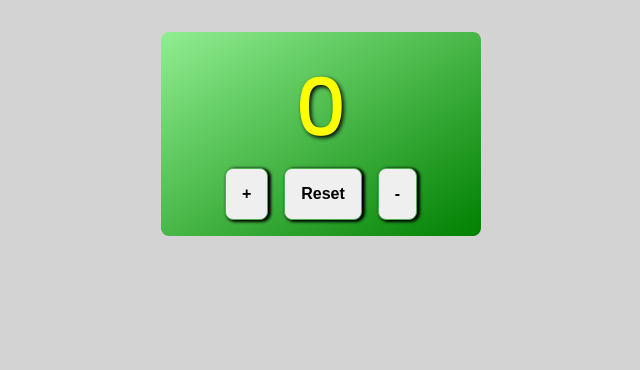
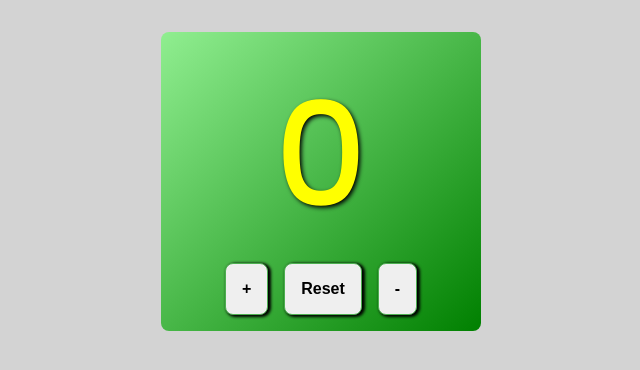
Before and after one commit to Alex21c/GeeksterM4AssignmentCounterProject, a plain HTML site: page index.html in a window 1280 px wide. Shown: the whole page, without its empty margins (319-959 px from the left). Drawn offline with Linux system fonts and the light colour scheme.

Commit message:
increased font size of number inside index.css

```diff
--- a/index.css
+++ b/index.css
@@ -54,7 +54,7 @@ div.wrapper ul button:hover{
 }
 
 div#number{
-  font-size: 5rem;
+  font-size: 9rem;
   font-weight: 500;
   color:yellow;
   text-shadow: 2px 2px 4px black;
```
